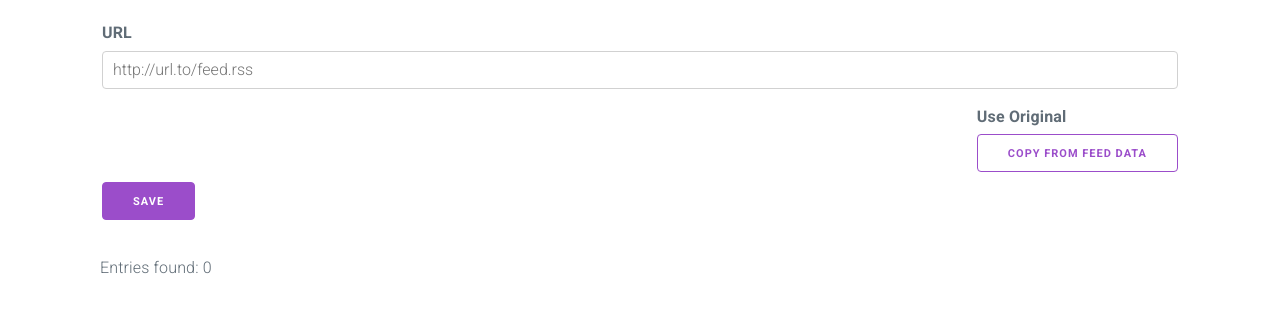
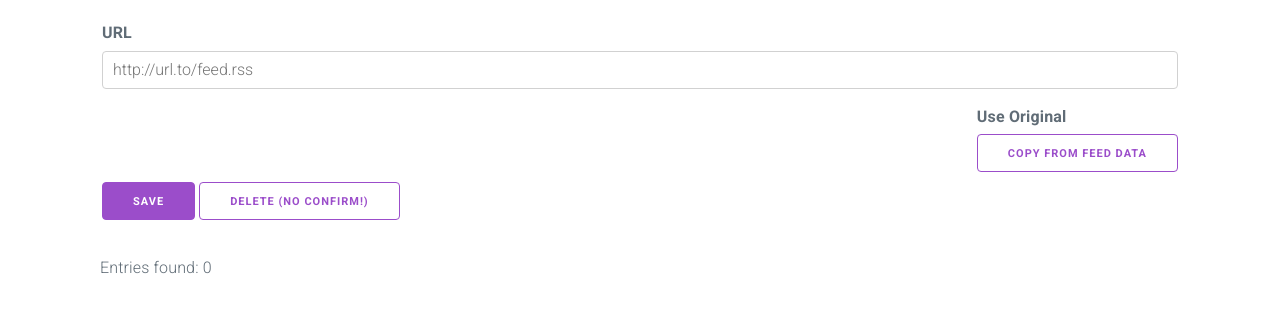
Before and after one commit to ezimir/rss-filter-to-email, a Flask app: template templates/feed.html in a window 1280 px wide. Shown: the part 129-442 px from the top of the page. Run offline with Flask 2, Linux system fonts and the light colour scheme; the template is opened without the code that fills it: values that come from a table or form of the project are taken from there, others are empty; some libraries are stand-ins or nearby versions.

Commit message:
Allow removal of feeds

```diff
--- a/app.py
+++ b/app.py
@@ -91,11 +91,17 @@ def feed(feed_id):
     feeds = Feeds(DATA_FILE)
     context["feed"] = feed = feeds.get(feed_id)
 
+    if feed is None:
+        return redirect(url_for("home"))
+
     context["form"] = form = FeedForm(request.form)
     if request.method == "POST" and form.validate():
+        if request.form["action"] == "delete":
+            feeds.delete(feed)
+            flash("Feed deleted!")
+            return redirect(url_for("home"))
         feed.update(form.data)
         feeds.update(feed)
-        flash("Feed saved!")
         return redirect(url_for("feed", feed_id=feed_id))
 
     for field in form:
--- a/templates/feed.html
+++ b/templates/feed.html
@@ -27,7 +27,8 @@
             </div>
             {{ render_field(form.filter, placeholder='Text to contain') }}
 
-            <button class="button-primary" type="submit"> Save </button>
+            <button class="button-primary" type="submit" name="action" value="save"> Save </button>
+            <button class="button-outline" type="submit" name="action" value="delete"> Delete (no confirm!) </button>
         </fieldset>
     </form>
 
```
Also changed, not shown: feed.py (+13 -3 lines).
